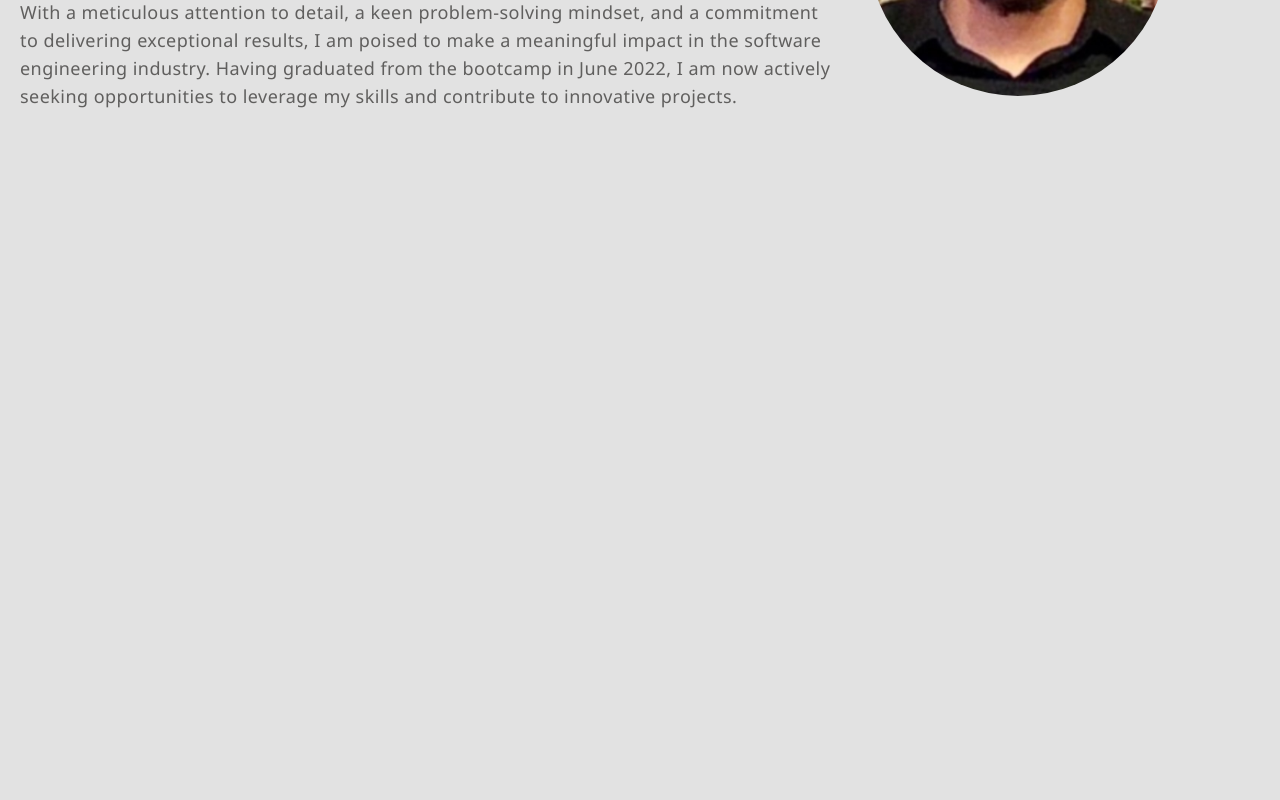
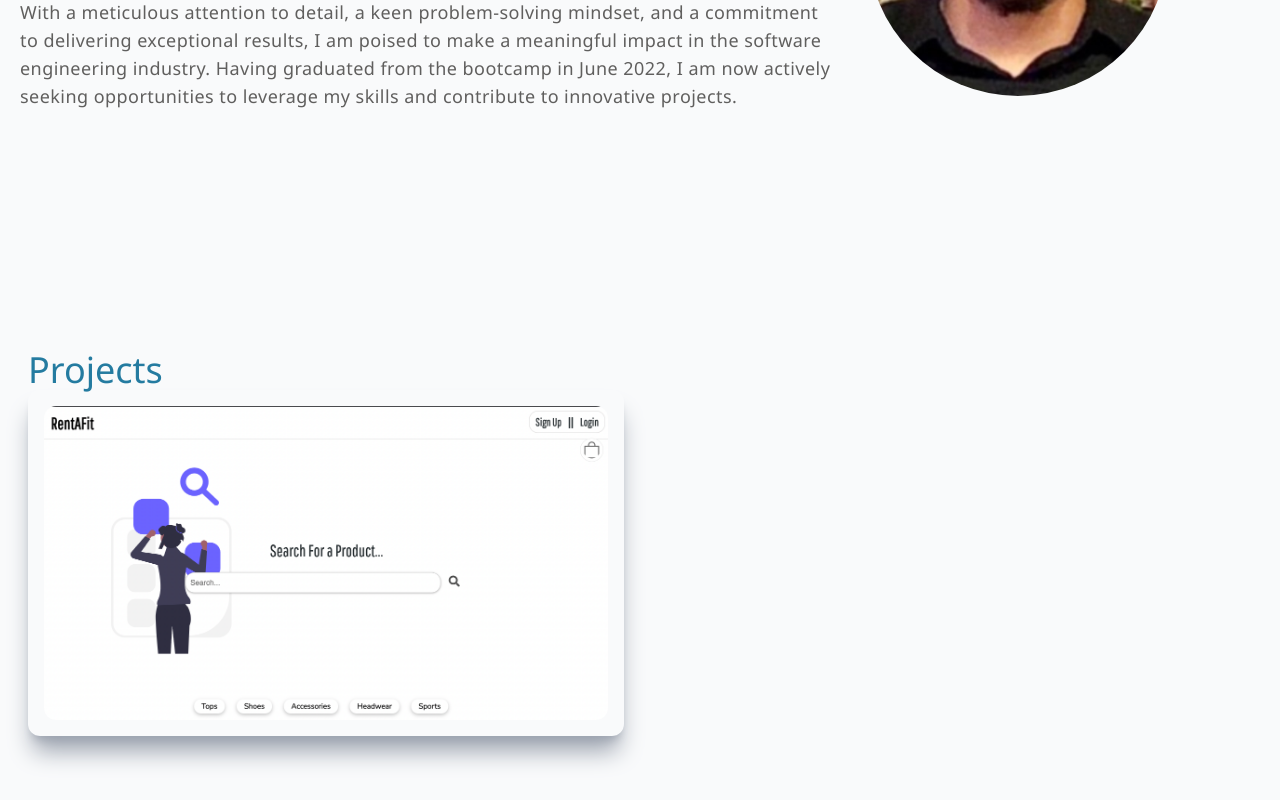
Before and after one commit to chris-15/nextjs-portfolio, a Next.js app: page / in a window 1280 px wide. Shown: the part 1314-2114 px from the top of the page. Before the commit the page ends 1600 px from the top, so only its background shows below. Built offline with nearby package versions, Linux system fonts and the light colour scheme.

Commit message:
created project component and styled a little

```diff
--- a/components/Navbar.js
+++ b/components/Navbar.js
@@ -10,7 +10,7 @@ const Navbar = () => {
     const handleNavbar = () => setSideBar(!sideBar);
 
   return (
-    <div className="fixed w-full h-20 z-[100] shadow-xl bg-[#E2E2E2]">
+    <div className="fixed w-full h-20 z-[100] shadow-xl bg-white">
         {/* navbar header */}
       <div className="flex justify-between items-center w-full h-full px-2">
         <div>
--- /dev/null
+++ b/components/Projects.js
@@ -0,0 +1,35 @@
+import Image from "next/image";
+import React from "react";
+import rentafitImg from "../public/assets/images/rent-a-fit.png";
+import Link from "next/link";
+
+const Projects = () => {
+  return (
+    <div className="w-full">
+      <div className="max-w-[1240px] mx-auto px-2 py-16">
+        <h2 className="text-4xl text-[#247ba0]">Projects</h2>
+        <div className="grid md:grid-cols-2 gap-8">
+          <div className="relative flex items-center justify-center h-auto w-full shadow-xl shadow-gray-400 rounded-xl p-4 group hover:bg-gradient-to-r from-[#0a2463] to-[#247ba0]">
+            <Image
+              src={rentafitImg}
+              className="rounded-xl group-hover:opacity-10"
+              alt="/"
+            />
+            <div className="hidden group-hover:block absolute top-[50%] left-[50%] translate-x-[-50%] translate-y-[-50%] ">
+              <h3 className="text-2xl text-white tracking-wider text-center">
+                Rent-a-Fit
+              </h3>
+              <p className="pb-4 pt-2 text-white text-center">MERN</p>
+              <Link href="/"></Link>
+              <p className="text-center py-3 rounded-lg bg-white font-bold text-lg cursor-pointer">
+                More Info
+              </p>
+            </div>
+          </div>
+        </div>
+      </div>
+    </div>
+  );
+};
+
+export default Projects;
--- a/pages/index.js
+++ b/pages/index.js
@@ -5,6 +5,7 @@ import Navbar from "../components/Navbar";
 import HomePage from "../components/HomePage";
 import About from "../components/About";
 import Skills from "../components/Skills";
+import Projects from "../components/Projects";
 
 
 
@@ -20,7 +21,7 @@ export default function Home() {
     <Navbar />
     <HomePage />
     <About />
-
+    <Projects />
 
 
    </div>
--- a/styles/globals.css
+++ b/styles/globals.css
@@ -4,7 +4,7 @@
 
 @layer base {
   body {
-    @apply bg-[#E2E2E2] text-[#605F5E]
+    @apply bg-gray-50 text-[#605F5E]
   }
 }
 
```
Also changed, not shown: public/assets/images/rent-a-fit.png (added).
